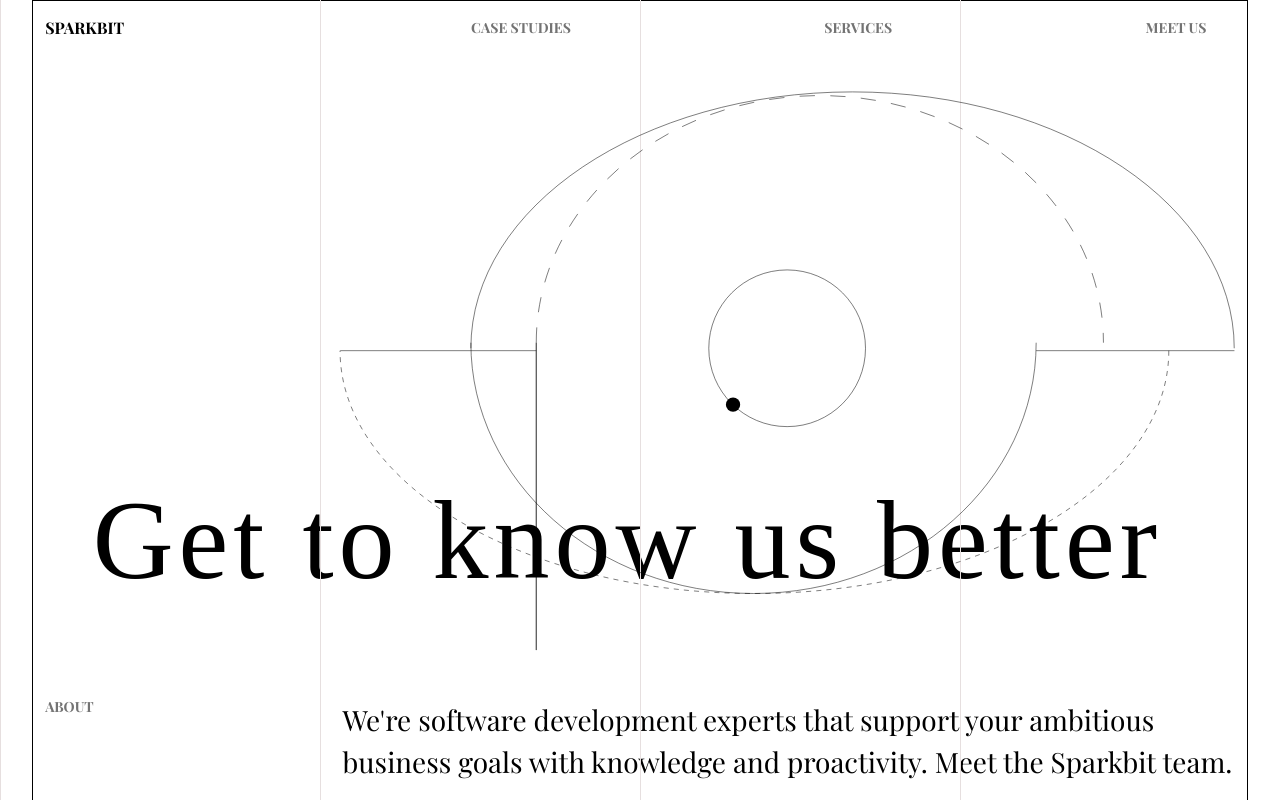
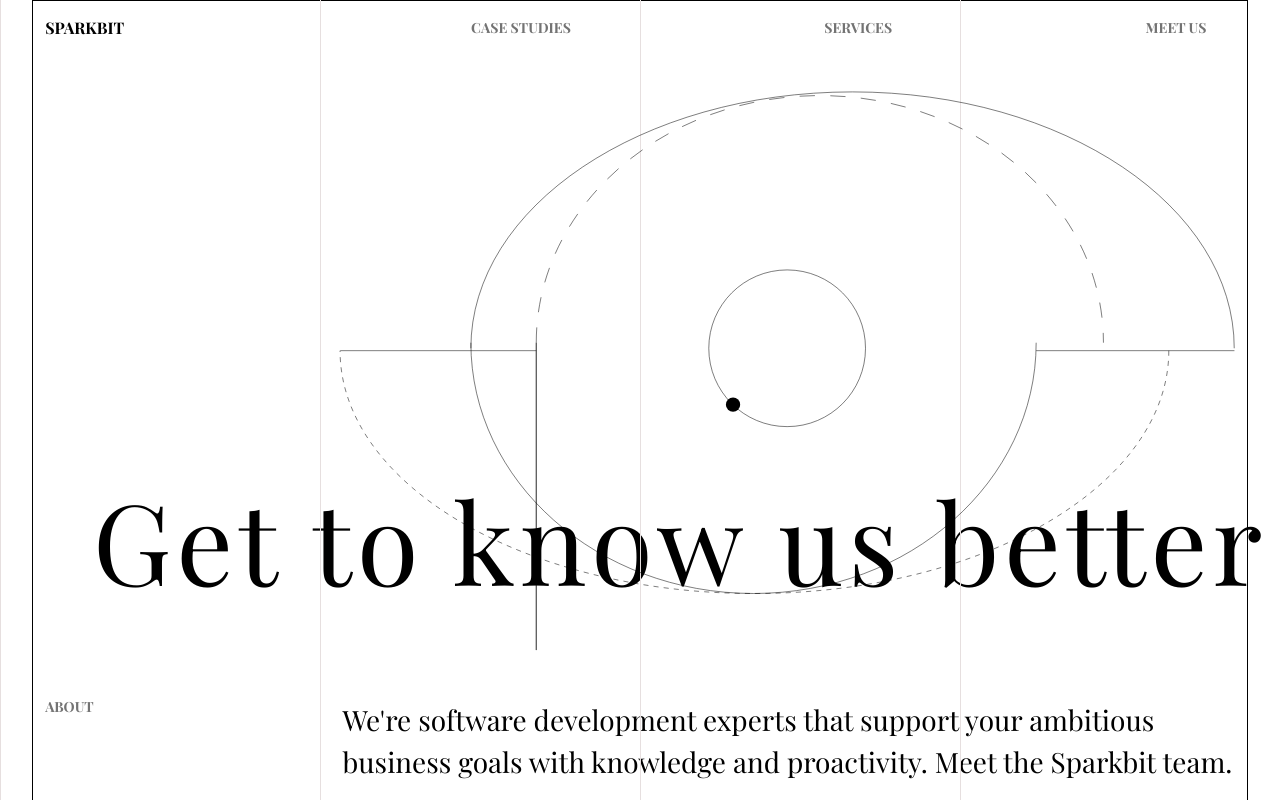
Before and after one commit to Shubham-SumFactor/project-sparkbit, a Next.js app: page /meetus in a window 1280 px wide. Shown: the top 800 px of the page. Built offline with nearby package versions, Linux system fonts and the light colour scheme; a web font is replaced by a local one.

Commit message:
css updated for meet us page

```diff
--- a/styles/MeetUs.module.css
+++ b/styles/MeetUs.module.css
@@ -39,7 +39,6 @@
   letter-spacing: 5px;
   font-weight: 350;
   white-space: nowrap;
-  font-family: serif;
 }
 
 .graphicElement {
```
